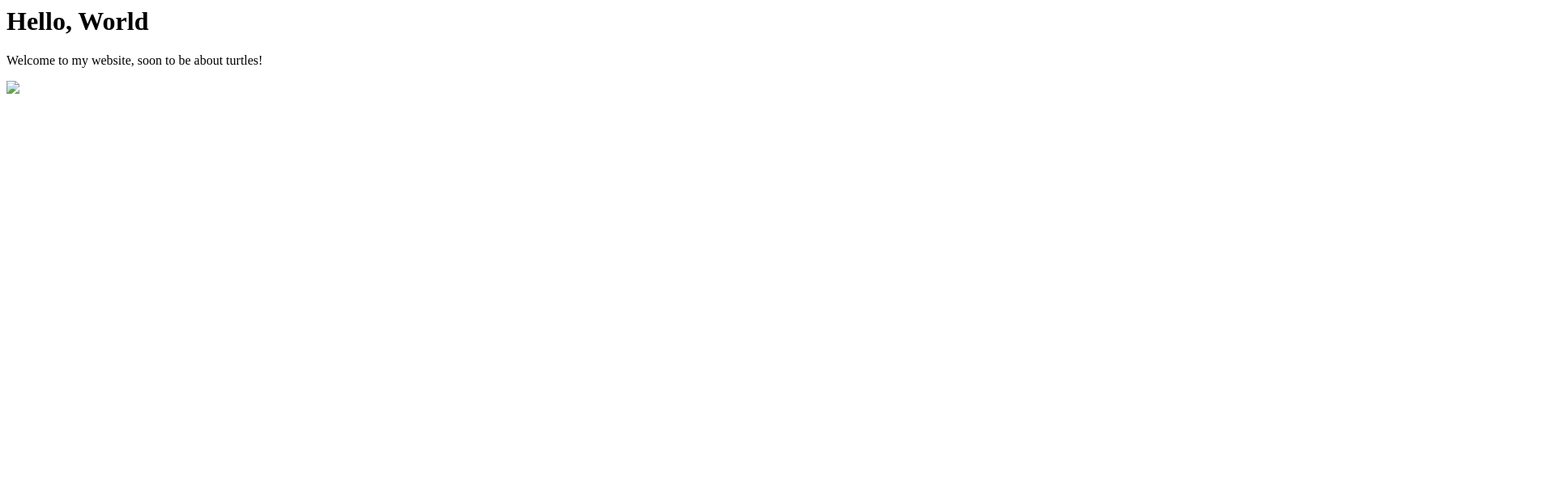
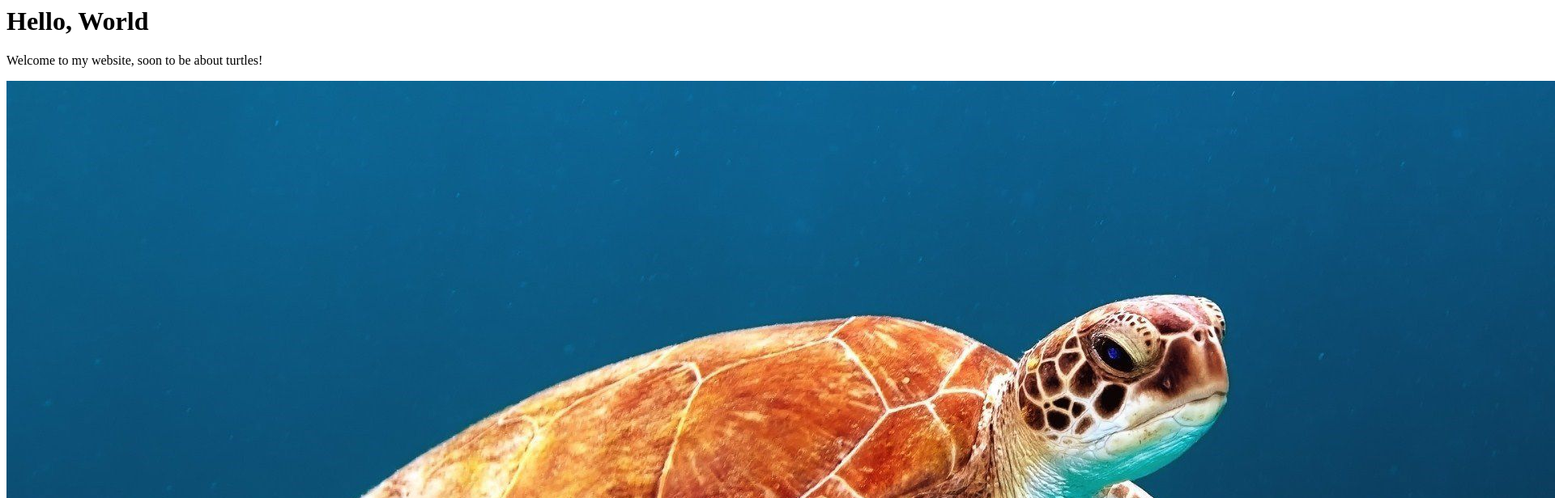
Before and after one commit to turtlereferenceframe/turtlereferenceframe.github.io, a plain HTML site: page index.html in a window 1280 px wide. Shown: the top 616 px of the page at 81% size, 1920 px wide, since content can reach past the window. Drawn offline with Linux system fonts and the light colour scheme.

Commit message:
Update index.html

```diff
--- a/index.html
+++ b/index.html
@@ -3,7 +3,7 @@
 <body>
   <h1>Hello, World</h1>
   <p>Welcome to my website, soon to be about turtles!</p>
-  <img src="./images/Sea-Turtle-Pictures.jpg" />
+  <img src="./Sea-Turtle-Pictures.jpg" />
 </body>
 
 </html>
```
